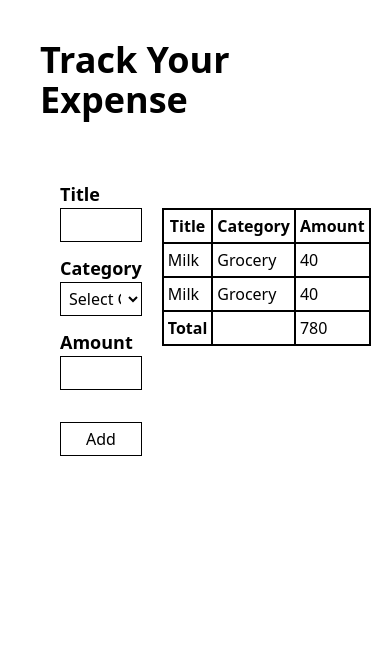
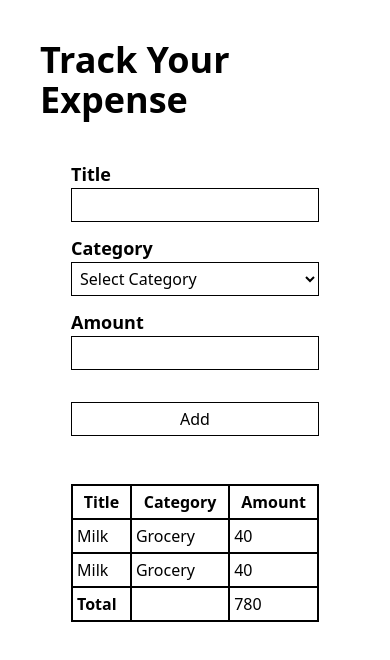
Before and after one commit to 11saim/React-Projects, a React (Vite) app in the folder Expense Tracker/: page / in a window 390 px wide. Shown: the top 660 px of the page. Built offline with nearby package versions, Linux system fonts and the light colour scheme.

Commit message:
Responsivenes Added

```diff
--- a/Expense Tracker/src/App.jsx
+++ b/Expense Tracker/src/App.jsx
@@ -1,4 +1,3 @@
-import { useState } from "react";
 import ExpenseForm from "./components/ExpenseForm";
 import ExpenseTable from "./components/ExpenseTable";
 
@@ -6,7 +5,7 @@ function App() {
   return (
     <div className="p-10">
       <h1 className="text-4xl font-bold">Track Your Expense</h1>
-      <div className="flex items-start justify-around mt-10">
+      <div className="flex items-center lg:items-start justify-center lg:justify-around mt-10 flex-col lg:flex-row">
         <ExpenseForm />
         <ExpenseTable />
       </div>
--- a/Expense Tracker/src/components/ExpenseForm.jsx
+++ b/Expense Tracker/src/components/ExpenseForm.jsx
@@ -2,8 +2,8 @@ import React from "react";
 
 export default function ExpenseForm() {
   return (
-    <div className="flex flex-col w-[40%]">
-      <form className="m-5 flex flex-col space-y-3">
+    <div className="flex flex-col w-[80%] lg:w-[40%]">
+      <form className="lg:m-5 flex flex-col space-y-3">
         <label htmlFor="title">
           <h3 className="text-lg font-bold">Title</h3>
           <input
--- a/Expense Tracker/src/components/ExpenseTable.jsx
+++ b/Expense Tracker/src/components/ExpenseTable.jsx
@@ -2,7 +2,7 @@ import React from "react";
 
 export default function ExpenseTable() {
   return (
-    <table className="border-2 border-collapse w-[40%] mt-12">
+    <table className="border-2 border-collapse w-[80%] lg:w-[40%] mt-12">
       <thead>
         <tr>
           <th className="border-2 p-1">Title </th>
```
